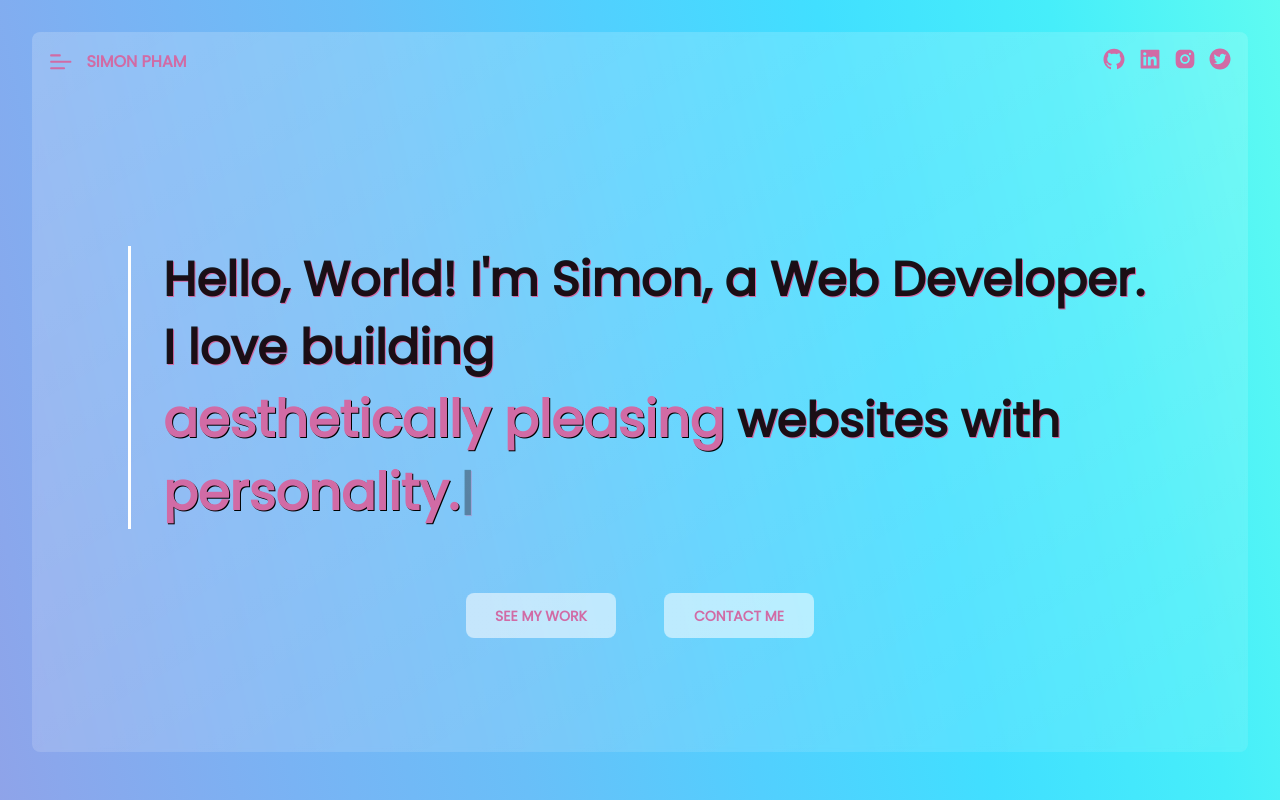
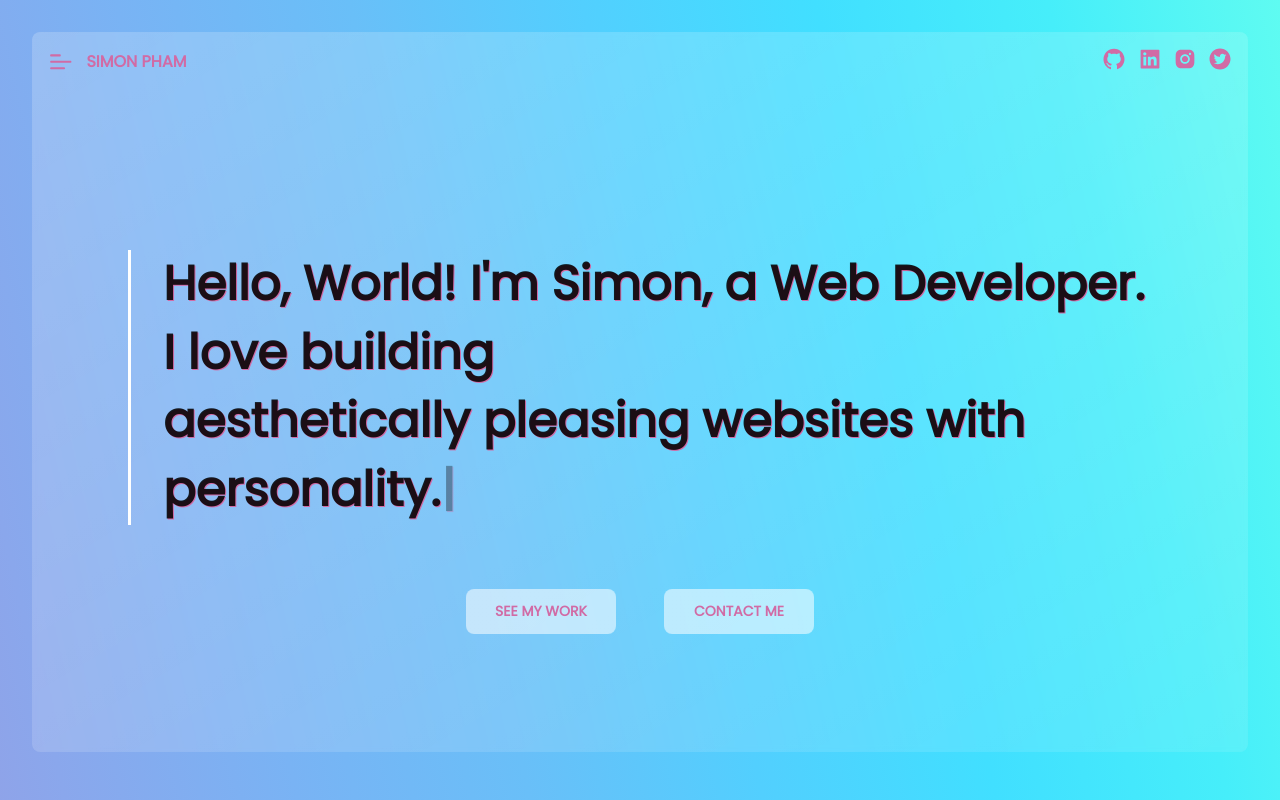
Before and after one commit to imsimonpham/simonportfolio, a React (Create React App) app: page / in a window 1280 px wide. Shown: the top 800 px of the page. Built offline with nearby package versions, Linux system fonts and the light colour scheme.

Commit message:
rm hero text color

```diff
--- a/src/components/Hero.js
+++ b/src/components/Hero.js
@@ -151,9 +151,7 @@ const Hero = (props) => {
                   .pauseFor(700)
                   .deleteAll()
                   .typeString(
-                    `<small >aesthetically pleasing</small>` +
-                      ` websites with` +
-                      `<small> personality.</small>`
+                    `aesthetically pleasing websites with personality.`
                   )
                   .start();
               }}
```
